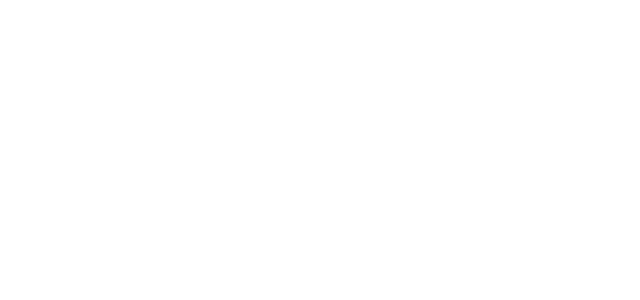
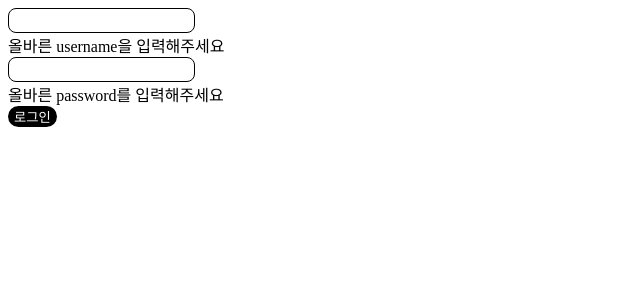
Before and after one commit to VueJS-docs-study/weekly-study, a Vue app in the folder 2. Quick-Start/todo/: page / in a window 1280 px wide. Shown: the top 300 px of the page, without its empty margins (0-640 px from the left). Built offline with nearby package versions, Linux system fonts and the light colour scheme.

Commit message:
add - 로그인 후 투두리스트 보여주기

```diff
--- a/2. Quick-Start/todo/src/components/atoms/Input.vue
+++ b/2. Quick-Start/todo/src/components/atoms/Input.vue
@@ -1,14 +1,24 @@
 <template>
-    <input :type="type" />
+    <input :type="type" v-model="modelValue" @change="onChagneInput" />
 </template>
 <script setup lang='ts'>
+import { ref } from 'vue';
+
 
 type PropType = {
-    type: string
+    type: string,
 }
 
-const props = defineProps<PropType>();
+defineProps<PropType>();
 
+const emits = defineEmits(['change'])
+
+const modelValue = ref();
+const onChagneInput = (e: Event) => {
+    const target = e.target as HTMLInputElement;
+    modelValue.value = target.value;
+    emits('change', modelValue);
+}
 </script>
 <style scoped>
 input {
--- /dev/null
+++ b/2. Quick-Start/todo/src/composables/useAuth.ts
@@ -0,0 +1,24 @@
+const useAuth = () => {
+  //저장소에서 username이 있다면 다음 단계로 넘어가고 없으면 false 반환
+  const getUserInfo = () => {
+    const userRawInfo = localStorage.getItem("user");
+    return userRawInfo;
+  };
+
+  const setUserInfo = ({ username, password }: UserInfo) => {
+    const userInfo = {
+      username,
+      password,
+    };
+    //password와 username이 일치하는지 확인하는 과정
+
+    localStorage.setItem("user", username);
+  };
+
+  return {
+    getUserInfo,
+    setUserInfo,
+  };
+};
+
+export default useAuth;
--- /dev/null
+++ b/2. Quick-Start/todo/src/composables/useCheckAuth.ts
@@ -0,0 +1,10 @@
+const useCheckAuth = (userInfo: UserInfo) => {
+  const { username, password } = userInfo;
+  if (!username || !password) {
+    return false;
+  }
+
+  return true;
+};
+
+export default useCheckAuth;
--- a/2. Quick-Start/todo/src/router/page.config.ts
+++ b/2. Quick-Start/todo/src/router/page.config.ts
@@ -1,6 +1,6 @@
 class PageUrl {
   public home = "/";
-  public splash = "/splash";
+  public splash = "/login";
 }
 
 export default new PageUrl();
--- a/2. Quick-Start/todo/src/router/router.config.ts
+++ b/2. Quick-Start/todo/src/router/router.config.ts
@@ -2,11 +2,12 @@
 import pageConfig from "./page.config";
 import HomePage from "@/views/HomePage.vue";
 import LoginPage from "@/views/LoginPage.vue";
+import useAuth from "@/composables/useAuth";
 
-const url = pageConfig;
+export const url = pageConfig;
 const routes = [
-  { path: url.splash, component: LoginPage },
-  { path: url.home, component: HomePage },
+  { path: url.splash, component: LoginPage, name: "Login" },
+  { path: url.home, component: HomePage, name: "Home" },
 ];
 
 const router = createRouter({
@@ -14,4 +15,15 @@
   routes,
 });
 
+router.beforeEach(async (to, from, next) => {
+  const { getUserInfo } = await useAuth();
+  const userInfo = getUserInfo();
+
+  //로그인하지 않고 다른 페이지로 가는 경우
+  if (to.name !== "Login" && !userInfo) next({ name: "Login" });
+  //로그인 하고 로그인 페이지로 가는 경우
+  else if (to.name === "Login" && userInfo) next({ name: "Home" });
+  else next();
+});
+
 export default router;
--- /dev/null
+++ b/2. Quick-Start/todo/src/store/useTodos.ts
@@ -0,0 +1,23 @@
+const useTodos = () => {
+  const getTodos = () => {
+    const currentRawTodos = localStorage.getItem("todos");
+    if (!currentRawTodos) return [{ todo: "등록된 할 일이 없네요!", id: 0 }];
+    const currentTodos = JSON.parse(currentRawTodos);
+    return currentTodos;
+  };
+
+  const setTodos = (newTodo: string) => {
+    const newTodos = { todo: newTodo, id: new Date() };
+    const currentTodos = getTodos();
+    currentTodos.push(newTodos);
+    console.log(currentTodos);
+    localStorage.setItem("todos", JSON.stringify(currentTodos));
+    return currentTodos;
+  };
+  return {
+    getTodos,
+    setTodos,
+  };
+};
+
+export default useTodos;
--- /dev/null
+++ b/2. Quick-Start/todo/src/types/todo.ts
@@ -0,0 +1,4 @@
+interface Todo {
+  todo: string;
+  id: number;
+}
--- /dev/null
+++ b/2. Quick-Start/todo/src/types/userInfo.ts
@@ -0,0 +1,4 @@
+interface UserInfo {
+  username: string;
+  password: string;
+}
--- a/2. Quick-Start/todo/src/views/HomePage.vue
+++ b/2. Quick-Start/todo/src/views/HomePage.vue
@@ -1,3 +1,45 @@
-<template> </template>
-<script setup lang='ts'></script>
-<style scoped></style>
+<template>
+    <header><span>{{ username }}님 안녕하세요! 오늘은 어떤 일을 해볼까요?</span></header>
+    <main>
+        <ul>
+            <li v-for="(todo, idx) in todos" :key="todo.id"><span>{{ idx }}</span>{{ todo.todo }}</li>
+        </ul>
+        <form @submit="onSubmitTodos">
+            <Input type="text" v-model="newTodos" />
+            <Button>새로운 할 일 추가</Button>
+        </form>
+    </main>
+</template>
+<script setup lang='ts'>
+import Button from '@/components/atoms/Button.vue';
+import Input from '@/components/atoms/Input.vue';
+import useAuth from '@/composables/useAuth';
+import useTodos from '@/store/useTodos';
+import { ref } from 'vue';
+
+const { getUserInfo } = useAuth();
+const username = getUserInfo();
+
+const { getTodos, setTodos } = useTodos();
+const currentTodos = getTodos();
+
+type Todos = Array<Todo>
+const todos = ref<Todos>(currentTodos);
+const newTodos = ref<string>("");
+
+const onSubmitTodos = (e: Event) => {
+    e.preventDefault();
+    todos.value = setTodos(newTodos.value);
+}
+</script>
+<style scoped>
+li {
+    list-style-type: none;
+}
+
+li>span::after {
+    content: "|";
+    padding: 4px;
+    color: grey;
+}
+</style>
--- a/2. Quick-Start/todo/src/views/LoginPage.vue
+++ b/2. Quick-Start/todo/src/views/LoginPage.vue
@@ -1,3 +1,40 @@
-<template> </template>
-<script setup lang='ts'></script>
+<template>
+    <form @submit="onSubmitLogin">
+        <Input type="text" v-model="username" />
+        <div v-show="!username">올바른 username을 입력해주세요</div>
+        <Input type="password" v-model="password" />
+        <div v-show="!password">올바른 password를 입력해주세요</div>
+        <Button @click="handleClickLogin">로그인</Button>
+    </form>
+</template>
+<script setup lang='ts'>
+import Button from '@/components/atoms/Button.vue';
+import Input from '@/components/atoms/Input.vue';
+import useAuth from '@/composables/useAuth';
+import useCheckAuth from '@/composables/useCheckAuth';
+import router, { url } from '@/router/router.config';
+import { ref } from 'vue';
+
+const { setUserInfo } = useAuth();
+const username = ref<string>("");
+const password = ref<string>("");
+const onSubmitLogin = (e: Event) => {
+    e.preventDefault();
+    const target = e.target as HTMLFormElement;
+    console.dir(target);
+    router.push(url.home);
+}
+
+const handleClickLogin = (e: MouseEvent) => {
+    const userInfo = { username: username.value, password: password.value }
+    const isCorrectInfo = useCheckAuth(userInfo);
+    if (!isCorrectInfo) {
+        alert("올바른 정보를 입력해주세요");
+    } else {
+        setUserInfo(userInfo);
+
+    }
+}
+
+</script>
 <style scoped></style>
--- a/2. Quick-Start/todo/vite.config.ts
+++ b/2. Quick-Start/todo/vite.config.ts
@@ -10,6 +10,10 @@
       { find: "@/components", replacement: "/src/components" },
       { find: "@/assets", replacement: "/src/assets" },
       { find: "@/views", replacement: "/src/views" },
+      { find: "@/composables", replacement: "/src/composables" },
+      { find: "@/types", replacement: "/src/types" },
+      { find: "@/router", replacement: "/src/router" },
+      { find: "@/store", replacement: "/src/store" },
     ],
   },
 });
```
